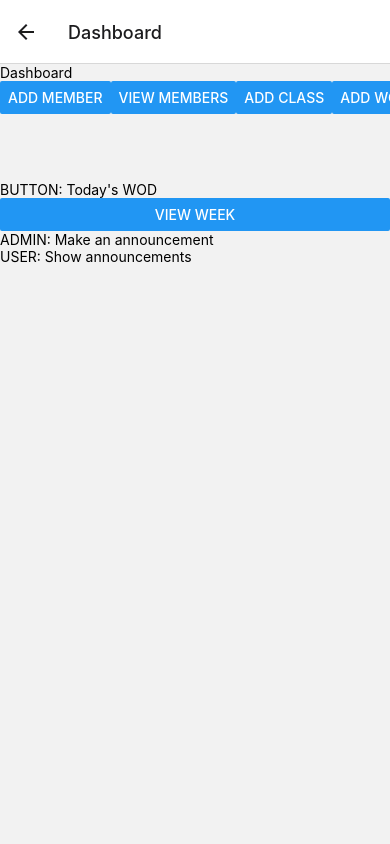
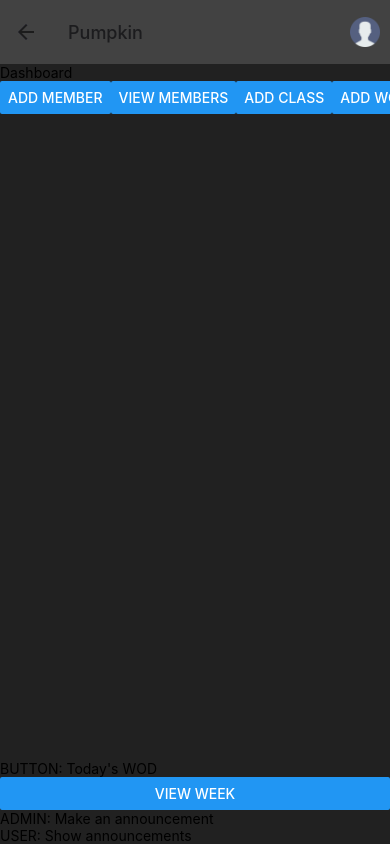
Before and after one commit to x4ndez/pumpkin, a React Native app: screen /Dashboard in a window 390 px wide. Built offline with nearby package versions, Linux system fonts and the light colour scheme.

Commit message:
-added profile icon -styling changes to header

```diff
--- a/App.js
+++ b/App.js
@@ -1,9 +1,10 @@
 import { StatusBar } from 'expo-status-bar';
 import { StyleSheet, Text, View, TextInput, Button, Linking } from 'react-native';
 import { useState, useEffect, useContext } from 'react';
-import { NavigationContainer } from '@react-navigation/native';
+import { NavigationContainer, useNavigation } from '@react-navigation/native';
 import { createNativeStackNavigator } from '@react-navigation/native-stack';
 import { UserContext } from './screens/context';
+import ProfileButton from './screens/components/ProfileButton';
 import LoginScreen from './screens/LoginScreen';
 import DashboardScreen from './screens/DashboardScreen';
 import ViewMembersScreen from './screens/ViewMembersScreen';
@@ -28,12 +29,17 @@ export default function App() {
 
         <Stack.Navigator
           initialRouteName='Login'
+          screenOptions={{
+            headerTitle: 'Pumpkin',
+            headerShadowVisible: false,
+            headerStyle: styles.header,
+          }}
         >
           <Stack.Screen
             name='Login'
             component={LoginScreen}
             options={{
-              headerShown: false
+              headerShown: false,
             }}
           />
           <Stack.Screen
@@ -41,6 +47,10 @@ export default function App() {
             component={DashboardScreen}
             options={{
               headerShown: true,
+              headerBackVisible: false,
+
+              headerRight: () => (
+                <ProfileButton />),
             }}
           />
           <Stack.Screen
@@ -78,4 +88,8 @@ const styles = StyleSheet.create({
     alignItems: 'center',
     justifyContent: 'center',
   },
+  header: {
+    // NOTE: Will only accept backgroundColor
+    backgroundColor: '#424242',
+  }
 });
--- a/screens/DashboardScreen.js
+++ b/screens/DashboardScreen.js
@@ -82,7 +82,8 @@ export default function DashboardScreen({ navigation }) {
 
 const styles = StyleSheet.create({
   container: {
-
+    backgroundColor: '#212121',
+    height: '100%'
   },
   textInput: {
     backgroundColor: 'white',
--- /dev/null
+++ b/screens/components/ProfileButton.js
@@ -0,0 +1,51 @@
+import { StatusBar } from 'expo-status-bar';
+import { StyleSheet, Text, View, TextInput, Button, Linking, Modal, Alert, Switch, FlatList, TouchableOpacity, Image } from 'react-native';
+import { useState, useEffect, useContext } from 'react';
+import { UserContext } from '../context';
+import { NavigationContainer, useNavigation } from '@react-navigation/native';
+
+export default function ProfileButton() {
+
+  const navigation = useNavigation();
+  const { currentUser } = useContext(UserContext);
+
+  return (
+
+    // <View>
+
+    //   <Button
+    //     title='ME'
+    //     onPress={() => navigation.navigate('Profile', {
+    //       memberId: currentUser.id,
+    //     })}
+    //   />
+
+    // </View>
+    <View
+    >
+      <TouchableOpacity
+        onPress={() => navigation.navigate('Profile', {
+          memberId: currentUser.id,
+        })}
+      >
+        <Image
+          source={require('../../assets/profile_icon.png')}
+          style={styles.profileBtn}
+        />
+      </TouchableOpacity>
+    </View>
+
+  )
+
+}
+
+const styles = StyleSheet.create({
+  container: {
+
+  },
+  profileBtn: {
+    width: 30,
+    height: 30,
+    marginRight: 10,
+  }
+});
```
Also changed, not shown: assets/profile_icon.png (added).
